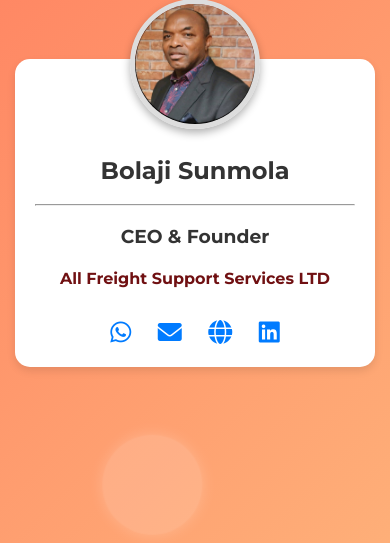
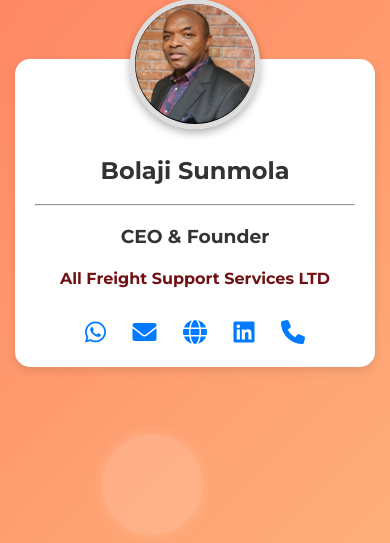
Before and after one commit to decobwebs/Bolaji-Sunmola, a Flask app: page / in a window 390 px wide. Shown: the part 239-782 px from the top of the page. Run offline with Flask 3, Linux system fonts and the light colour scheme.

Commit message:
Add phone icon

```diff
--- a/templates/index.html
+++ b/templates/index.html
@@ -215,7 +215,13 @@
             <a href="https://www.linkedin.com/in/bolaji-sunmola-stevedore-16348091" target="_blank" title="LinkedIn">
                 <i class="fab fa-linkedin"></i>
             </a>
+
+            <!-- Add Phone Icon -->
+            <a href="tel:+2348037272864" title="Call">
+                <i class="fas fa-phone"></i>
+            </a>
         </div>
+
     </div>
 </body>
 
```
